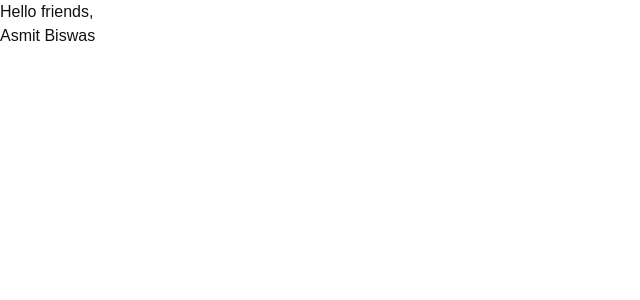
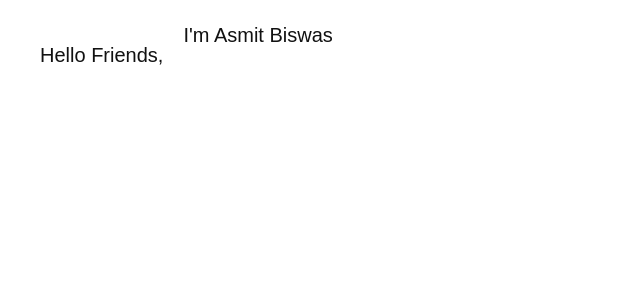
Before and after one commit to asmitbiswas/Port_Folio, a Next.js app in the folder app/: page / in a window 1280 px wide. Shown: the top 300 px of the page, without its empty margins (0-640 px from the left). Built offline with nearby package versions, Linux system fonts and the light colour scheme.

Commit message:
Fixing Bug in app

```diff
--- a/app/app/page.tsx
+++ b/app/app/page.tsx
@@ -3,10 +3,22 @@ import Image from "next/image";
 
 export default function Home() {
   return (
-    <div>
-      <h3 class="flex-1">Hello friends,</h3>
+    <div
+    style={{
+         fontSize:"20px",
+        display:"flex",
+        padding:"20px",
+
+    }}
+    >
+      <p
+      style={{
+        display:"flex",
+        padding:"20px"
+      }}
+      >Hello Friends,</p>
          <img src="" alt="" />
-         <h1>Asmit Biswas</h1>
+         <p>I'm Asmit Biswas</p>
       {/* <NavBar/> */}
     </div>
   );
```
